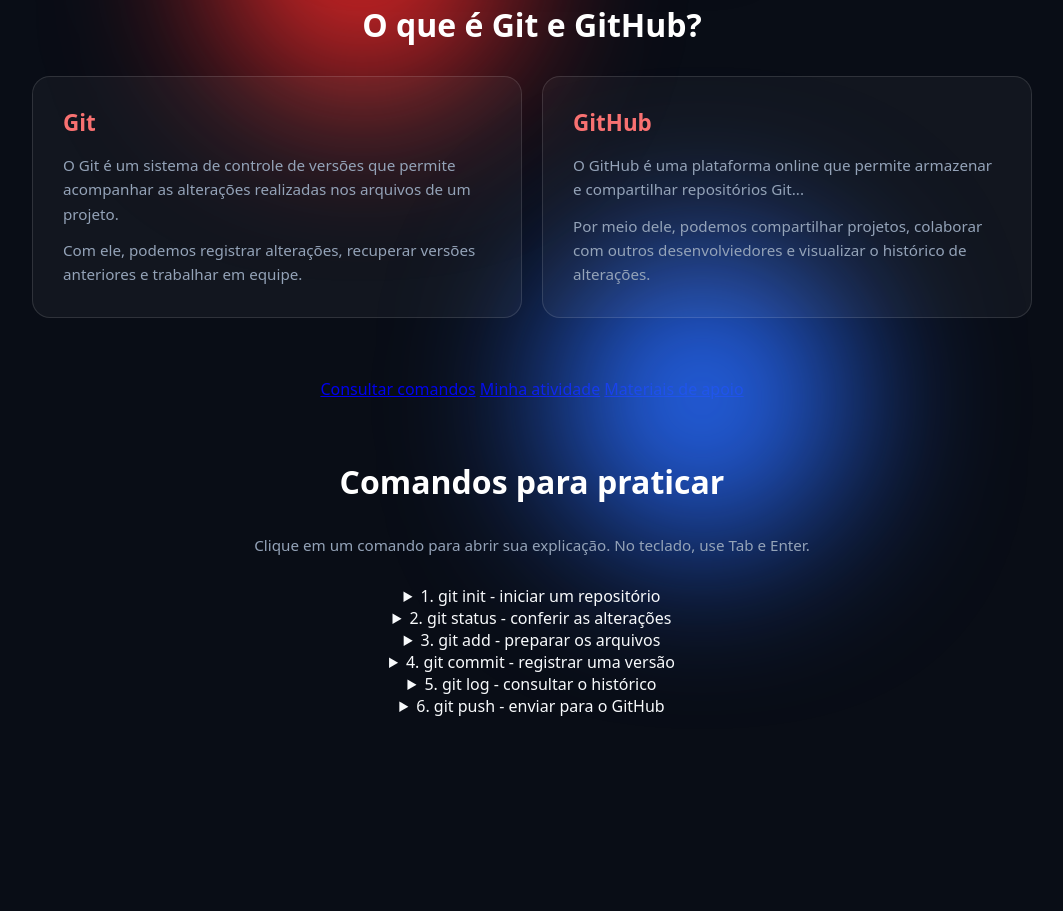
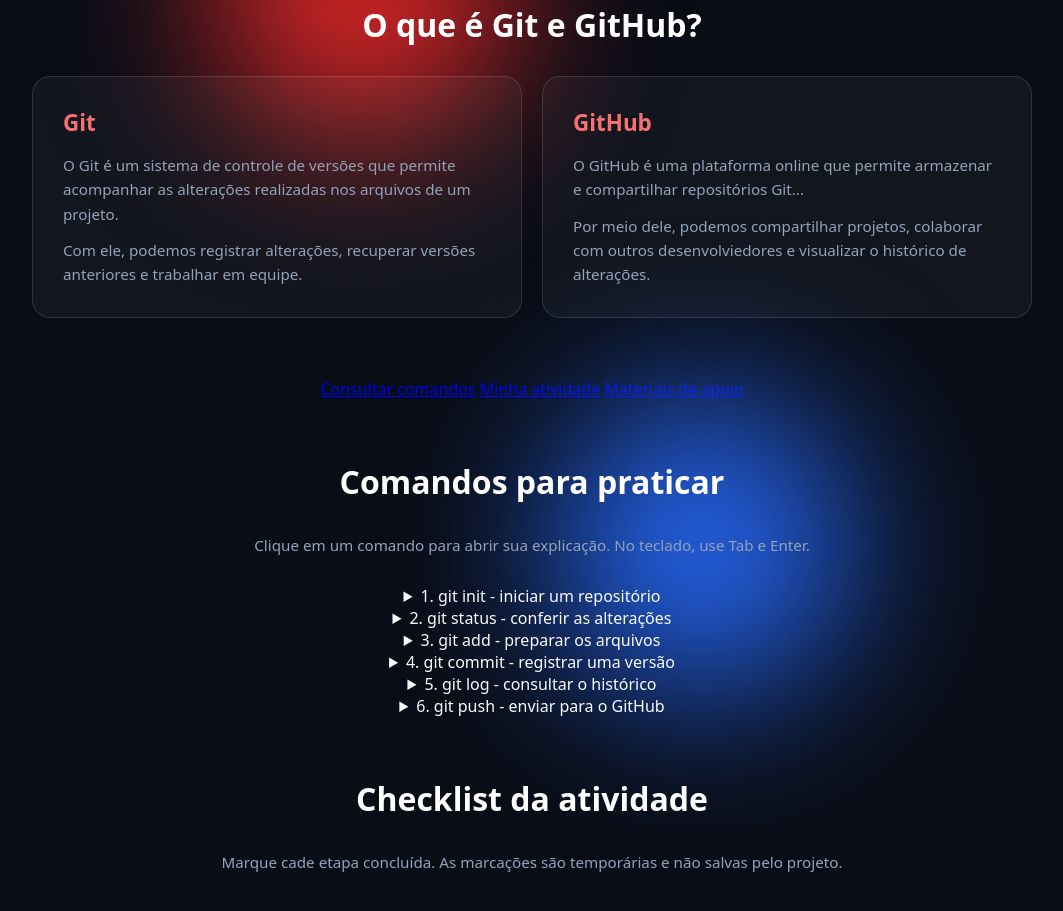
Before and after one commit to gabrielsilvarodrigues002-droid/Gabriel_PA2, a plain HTML site: page index.html in a window 1280 px wide. Shown: the part 449-1360 px from the top of the page, without its empty margins (108-1171 px from the left). Before the commit the page ends 1246 px from the top, so only its background shows below. Drawn offline with Linux system fonts and the light colour scheme.

Commit message:
coloquei section nova class conteudo estudo onde id atividade, que tem h2 e pno index.html

```diff
--- a/index.html
+++ b/index.html
@@ -117,5 +117,10 @@
         </details>
 
     </section>
+
+    <section class="conteudo estudo" id="atividade">
+        <h2>Checklist da atividade</h2>
+        <p>Marque cade etapa concluída. As marcações são temporárias e não salvas pelo projeto.</p>
+    </section>
 </body>
 </html>
```
